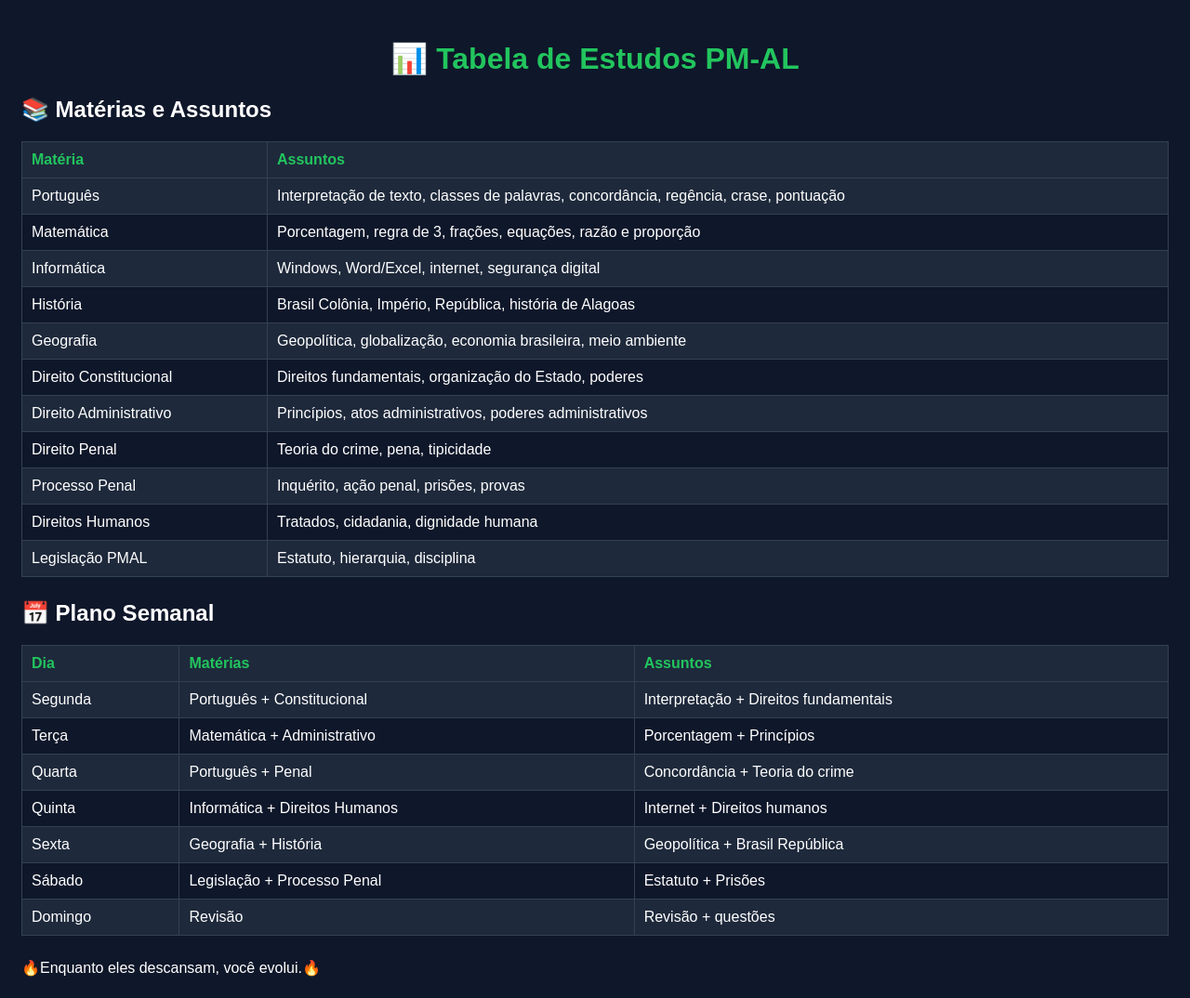
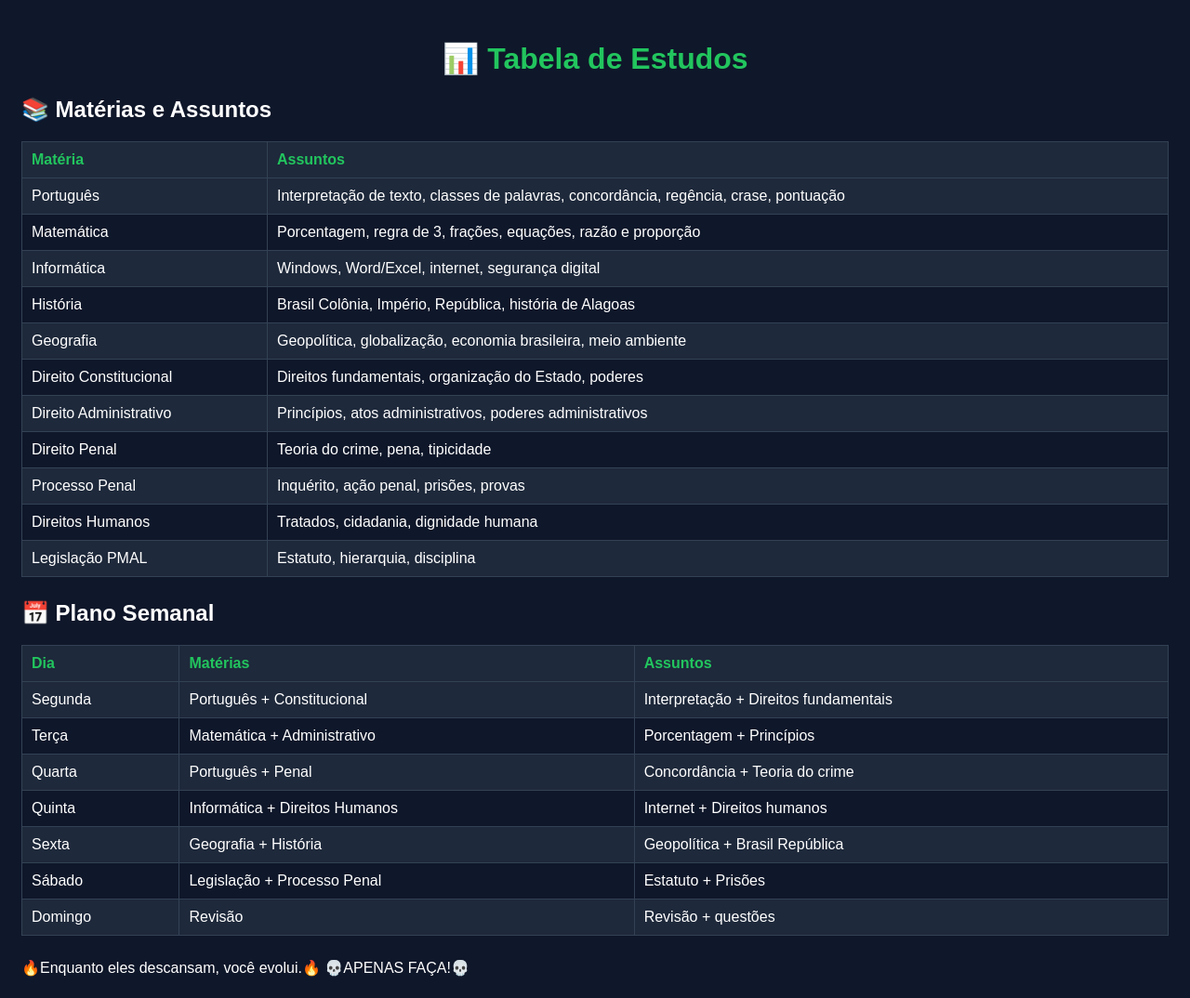
Before and after one commit to Vieira556/tabela-pmal-2026, a plain HTML site: page index.html in a window 1280 px wide. Shown: the whole page at 93% size. Drawn offline with Linux system fonts and the light colour scheme.

Commit message:
Update index.html

```diff
--- a/index.html
+++ b/index.html
@@ -3,7 +3,7 @@
 <head>
 <meta charset="UTF-8">
 <meta name="viewport" content="width=device-width, initial-scale=1.0">
-<title>Tabela PM-AL</title>
+<title>Tabela de Estudos</title>
 
 <style>
 body {
@@ -47,7 +47,7 @@ tr:hover {
 
 <body>
 
-<h1>📊 Tabela de Estudos PM-AL</h1>
+<h1>📊 Tabela de Estudos</h1>
 
 <h2>📚 Matérias e Assuntos</h2>
 <table>
@@ -88,6 +88,7 @@ tr:hover {
 
 <div class="motivacao">
 🔥Enquanto eles descansam, você evolui.🔥
+ 💀APENAS FAÇA!💀
 </div>
 
 
```
